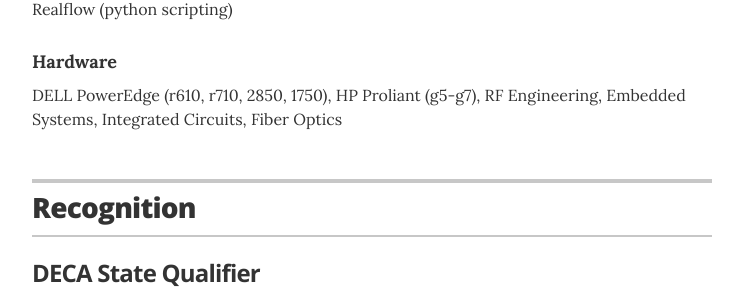
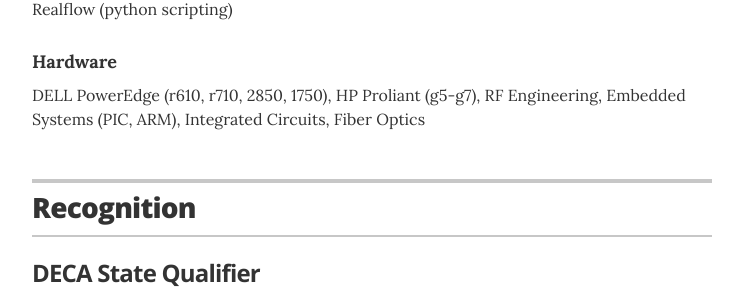
Before and after one commit to christian-kramer/christian-kramer.github.io, a Jekyll site: the page built from index.html, in a window 1280 px wide and 900 px high, scrolled down 2267 px. Shown: the part 175-471 px from the top of the window, without its empty margins (268-1011 px from the left). Built offline with Jekyll 4.4.1, drawn with Linux system fonts in a browser that asks for light colours.

Commit message:
Specified Embedded Systems

```diff
--- a/_data/skills.yml
+++ b/_data/skills.yml
@@ -5,4 +5,4 @@
 
 # Hardware
 - skill: Hardware
-  description: DELL PowerEdge (r610, r710, 2850, 1750), HP Proliant (g5-g7), RF Engineering, Embedded Systems, Integrated Circuits, Fiber Optics
+  description: DELL PowerEdge (r610, r710, 2850, 1750), HP Proliant (g5-g7), RF Engineering, Embedded Systems (PIC, ARM), Integrated Circuits, Fiber Optics
```
